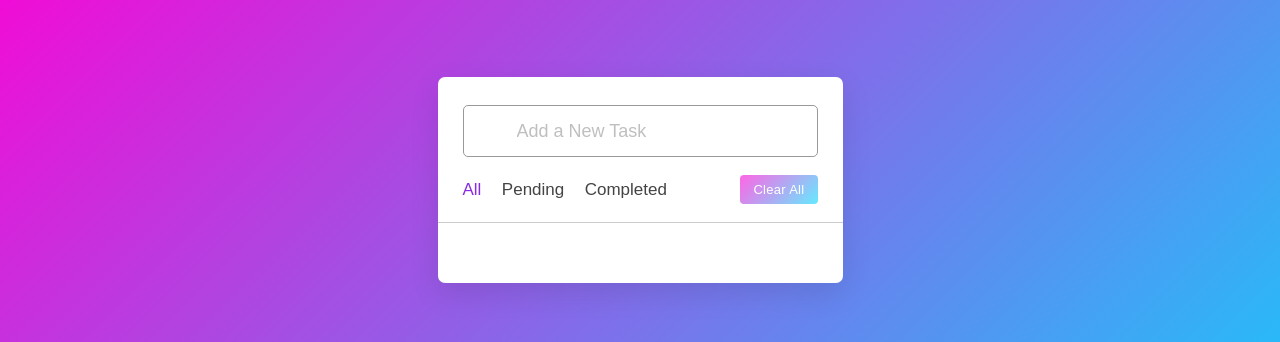
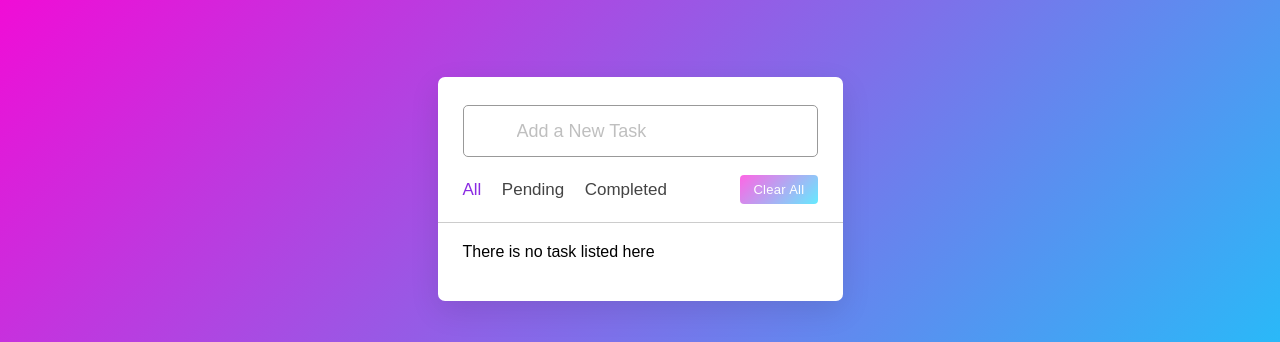
Before and after one commit to rkriti-1/To-Do-List, a plain HTML site: page ToDoList.html in a window 1280 px wide. Shown: the part 117-459 px from the top of the page. Drawn offline with Linux system fonts and the light colour scheme; files that its build step writes are made by us from their sources.

Commit message:
Update ToDoList

```diff
--- a/ToDoList.html
+++ b/ToDoList.html
@@ -1,7 +1,7 @@
 <!DOCTYPE html>
 <html>
     <head>
-        <link rel="stylesheet" type="text/css" media="screen" href="/To-do-List/style.css"/>
+        <link rel="stylesheet" type="text/css" media="screen" href="To-do-List/css/style.css"/>
         <title>Todo List</title>
     </head>
     <body>
@@ -25,7 +25,7 @@
                 </div>
                 <ul class="task-box"></ul>
             </div>
-            <script src="main.js"></script>
+            <script src="To-do-List/js/main.js"></script>
             <h1>HAPPY DAY</h1>
             <h2>By Rakshita Kriti Singh</h2>
             <br><br>
```
